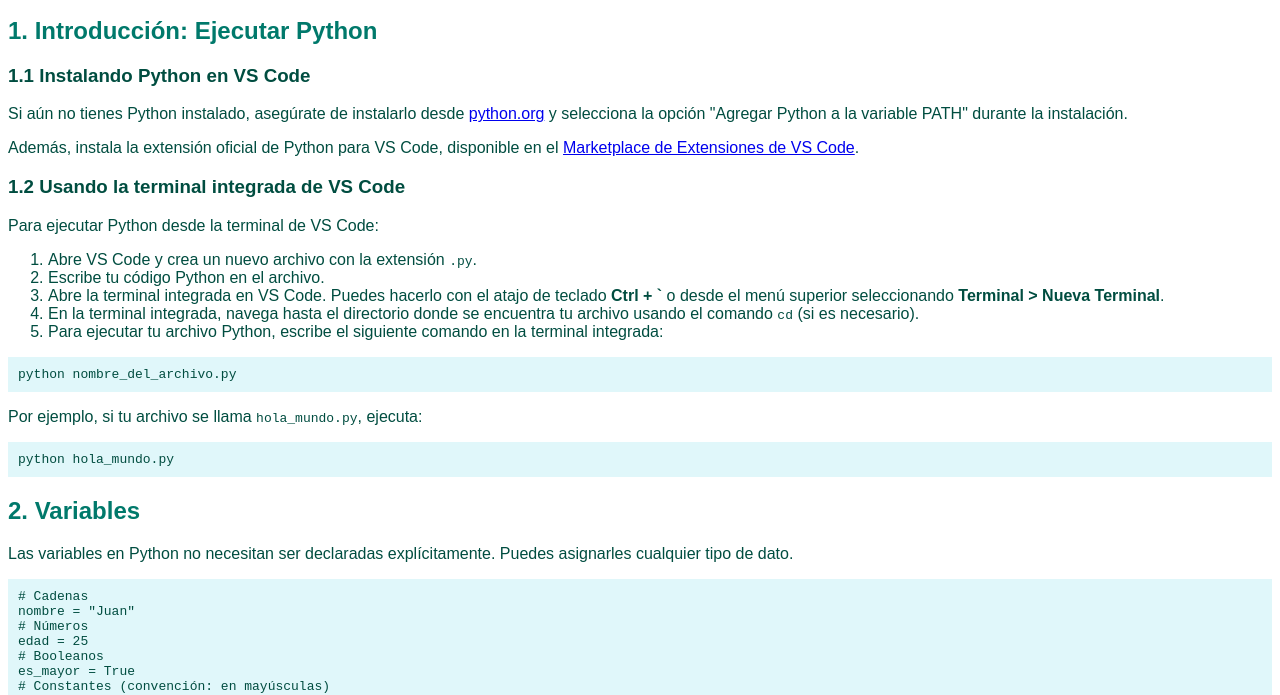
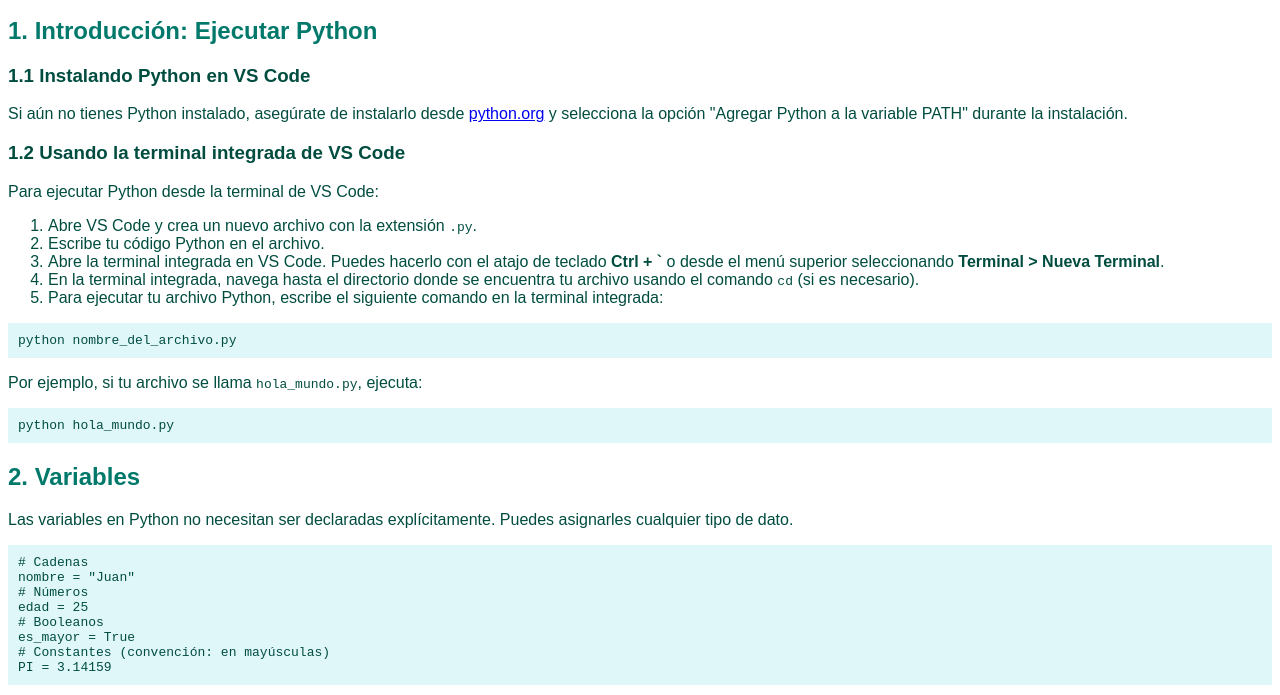
Before and after one commit to Bootcamp-QA/python-bqa, a plain HTML site: page index.html in a window 1280 px wide. Shown: the part 101-796 px from the top of the page. Drawn offline with Linux system fonts and the light colour scheme.

Commit message:
Update index.html

```diff
--- a/index.html
+++ b/index.html
@@ -41,9 +41,6 @@
         <p>Si aún no tienes Python instalado, asegúrate de instalarlo desde <a href="https://www.python.org/downloads/"
                 target="_blank">python.org</a> y selecciona la opción "Agregar Python a la variable PATH" durante la
             instalación.</p>
-        <p>Además, instala la extensión oficial de Python para VS Code, disponible en el <a
-                href="https://marketplace.visualstudio.com/items?itemName=ms-python.python" target="_blank">Marketplace
-                de Extensiones de VS Code</a>.</p>
 
         <h3>1.2 Usando la terminal integrada de VS Code</h3>
         <p>Para ejecutar Python desde la terminal de VS Code:</p>
```
